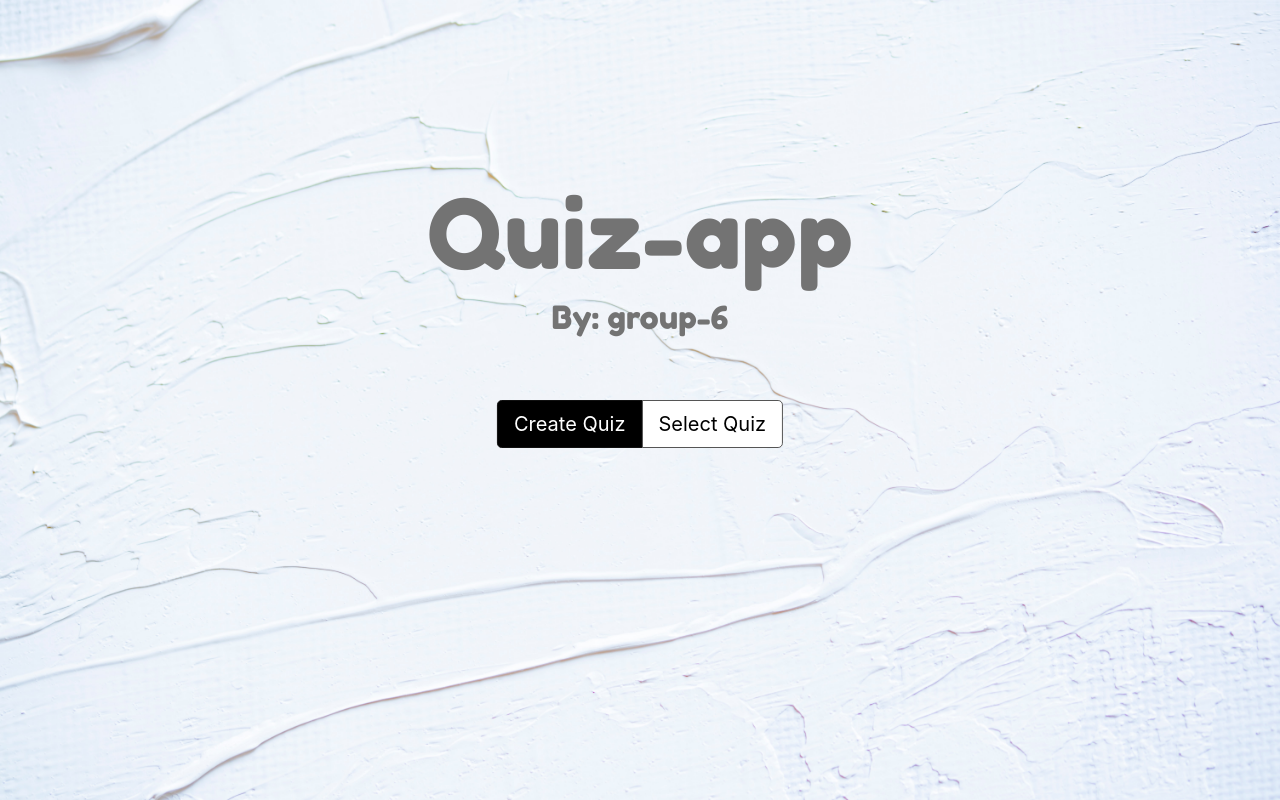
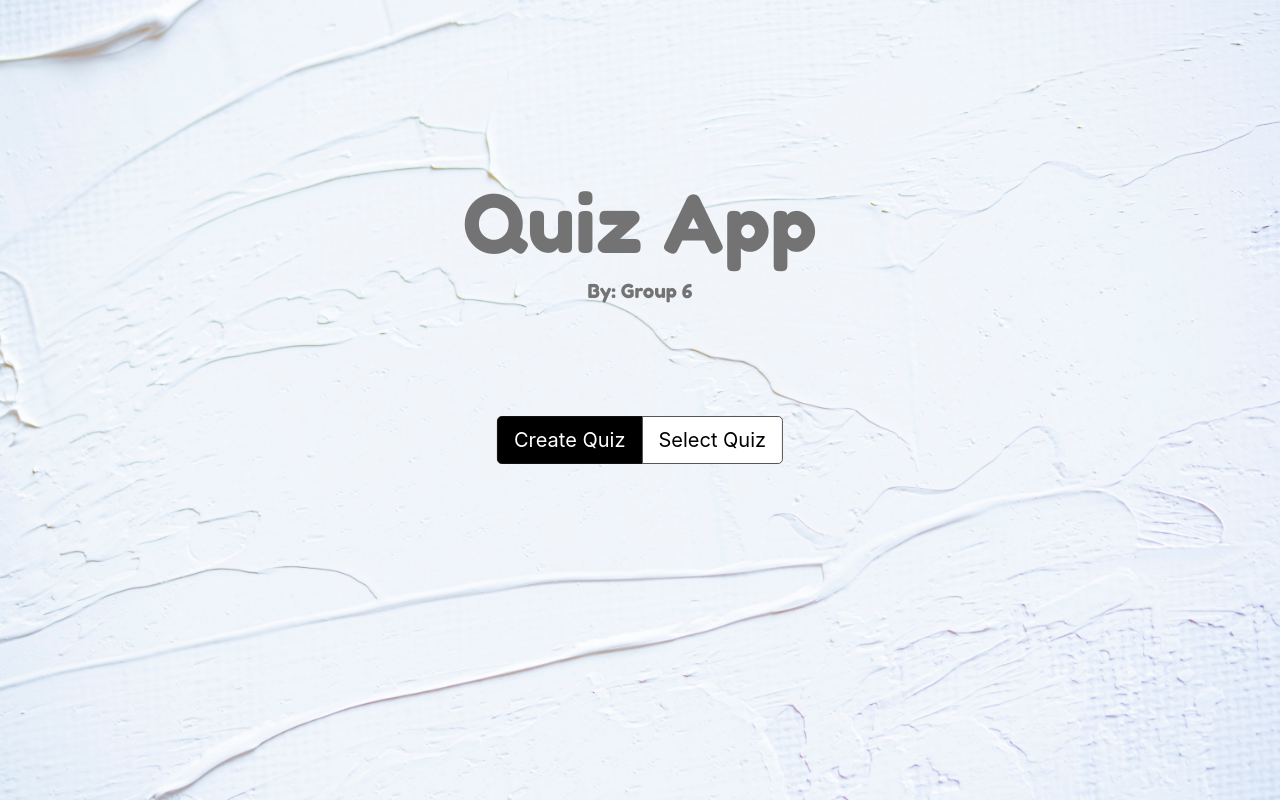
Before and after one commit to oscarcamp/grp-6, a React (Create React App) app: page / in a window 1280 px wide. Built offline with nearby package versions, Linux system fonts and the light colour scheme.

Commit message:
fixed home page styling

```diff
--- a/src/components/Home.js
+++ b/src/components/Home.js
@@ -5,13 +5,13 @@ const Home = () => {
 	return(
 		<div className="homecon">
 			<div className="container-fluid">
-				<div className="home-text">
-					<h1>Quiz-app</h1>
-					<h2 className="home-h2">By: group-6</h2>
+				<div className="home-text mb-3">
+					<h1>Quiz App</h1>
+					<h2 className="home-h2">By: Group 6</h2>
 				</div>
-				<div className="btn-group btn-group-toggle start-btn" data-toggle="buttons">
-					<Link to="./AddQuiz" className="btn btn-1 btn-primary  btn-lg">Create Quiz</Link>
-					<Link to="./QuizList" className="btn btn-2 home-select  btn-lg">Select Quiz</Link>
+				<div className="btn-group btn-group-toggle start-btn mt-3" data-toggle="buttons">
+					<Link to="./AddQuiz" className="btn btn-1 btn-primary btn-lg">Create Quiz</Link>
+					<Link to="./QuizList" className="btn btn-2 home-select btn-lg">Select Quiz</Link>
 				</div>
 
 			</div>
--- a/src/styles/main.scss
+++ b/src/styles/main.scss
@@ -29,13 +29,13 @@ body {
 
 	@media (min-width: 992px) {
 		h1{
-			font-size: 3em;}
+			font-size: 2.5em;}
 	 }
 
 	//Homep part
 	.home-h2{
 		text-align: center;
-		font-size: 1em;
+		font-size: 0.6em;
 	}
 
 	.home-text{
```
